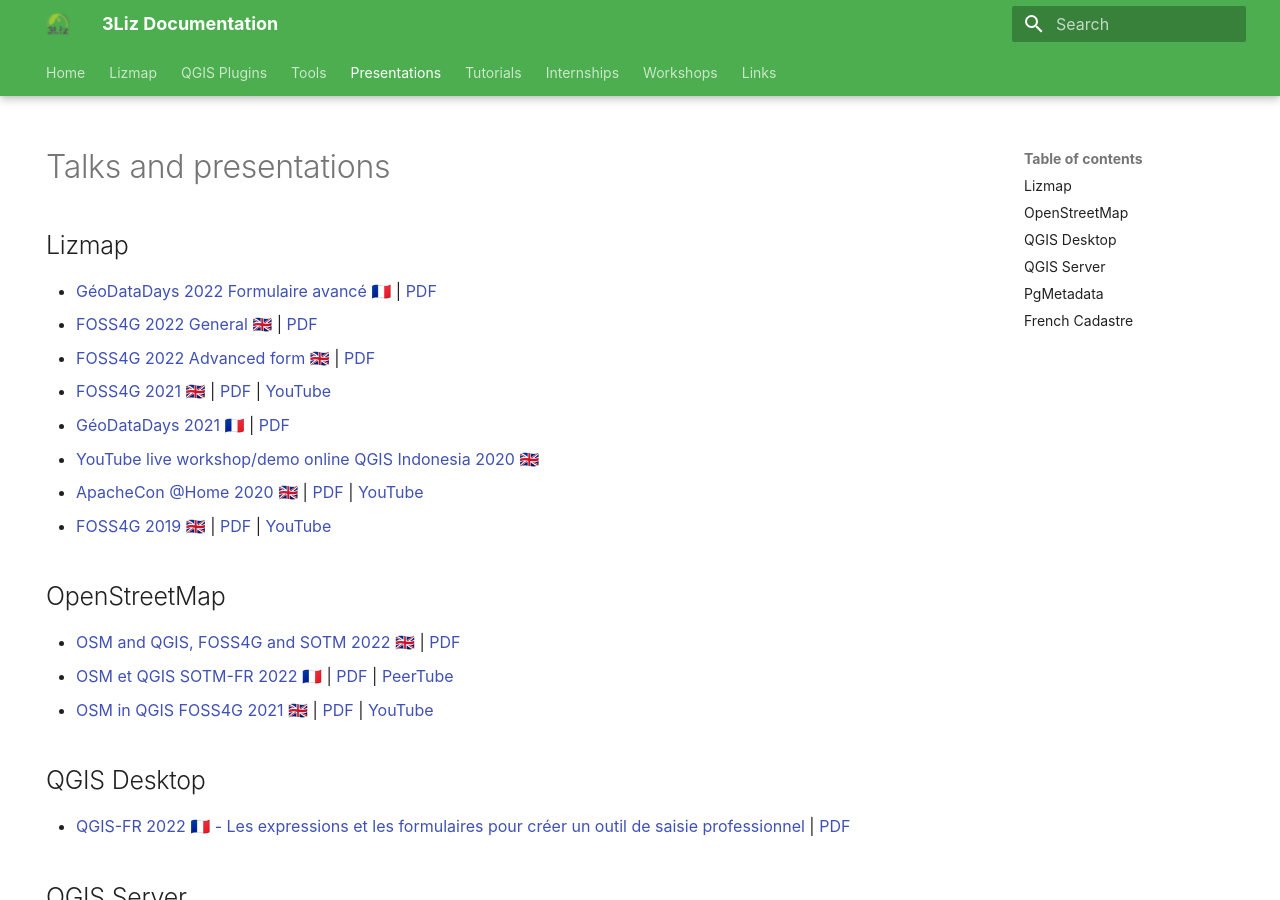
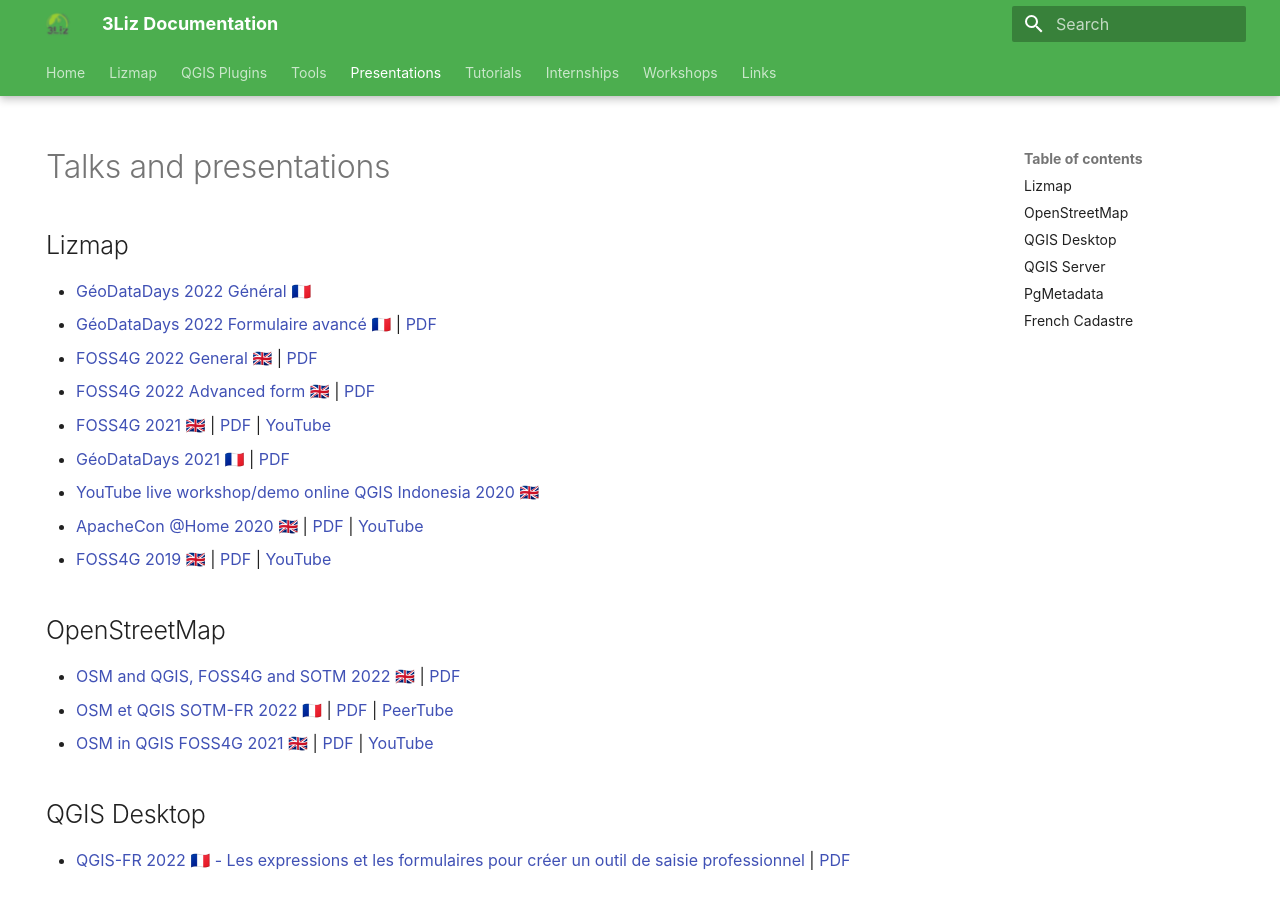
Before and after one commit to 3liz/3liz.github.io, an MkDocs documentation site: the page built from docs/talks.md, in a window 1280 px wide and 900 px high. Built offline with MkDocs 1.6.1 and Material for MkDocs 9.7.7, drawn with Linux system fonts in a browser that asks for light colours; nearby versions of some CDN libraries.

Commit message:
Lizmap GéoDataDays Général

```diff
--- a/docs/talks.md
+++ b/docs/talks.md
@@ -7,6 +7,7 @@
 
 ## Lizmap
 
+* [GéoDataDays 2022 Général 🇫🇷](https://docs.3liz.org/presentations/2022-09-geodatadays-lizmap.html)
 * [GéoDataDays 2022 Formulaire avancé 🇫🇷](https://docs.3liz.org/presentations/2022-09-geodatadays-formulaire-qgis-lizmap.html)
   | [PDF](https://docs.3liz.org/presentations/pdf/2022-09-geodatadays-formulaire-qgis-lizmap.pdf)
 * [FOSS4G 2022 General 🇬🇧](https://docs.3liz.org/presentations/2022-08-foss4g-lizmap.html)
```
